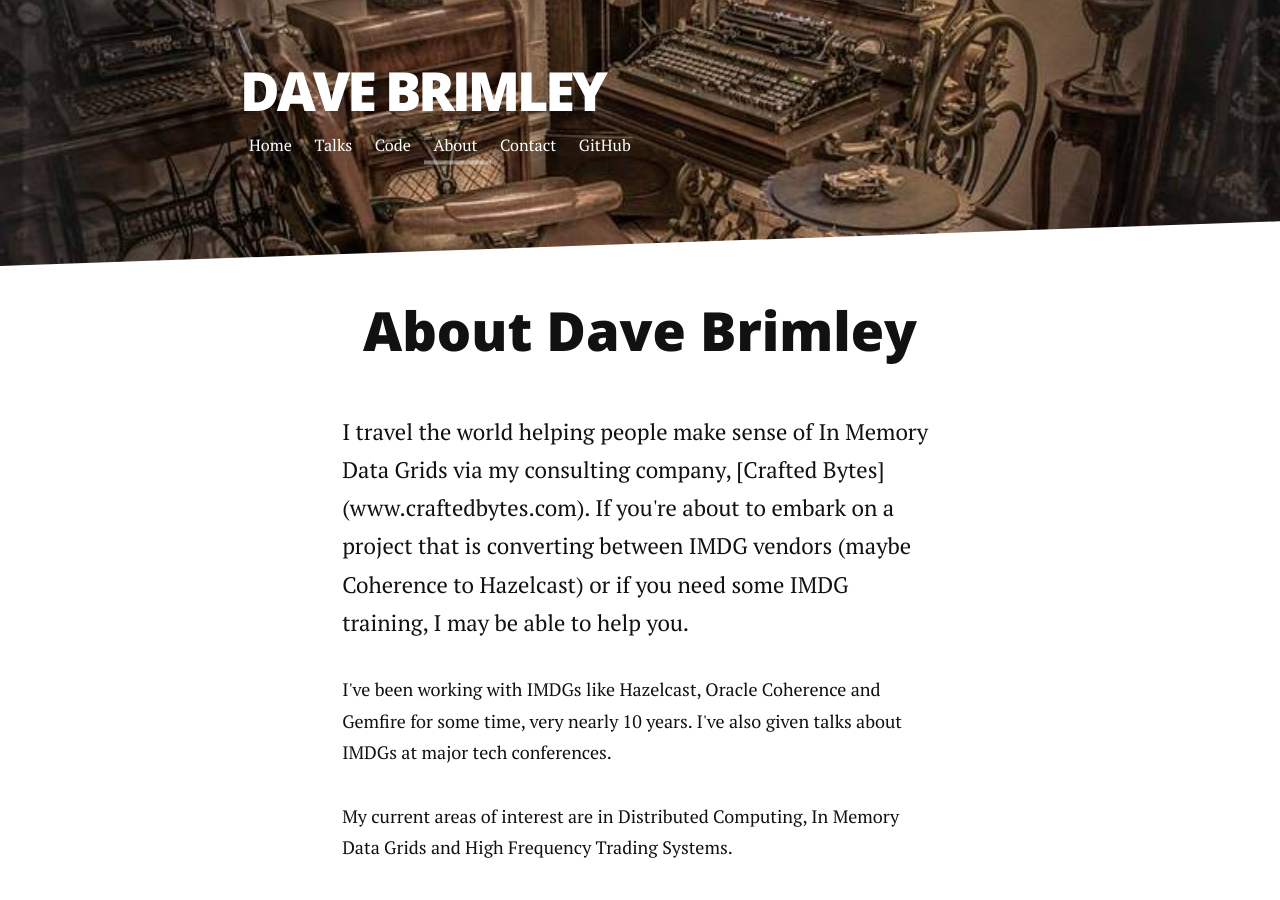
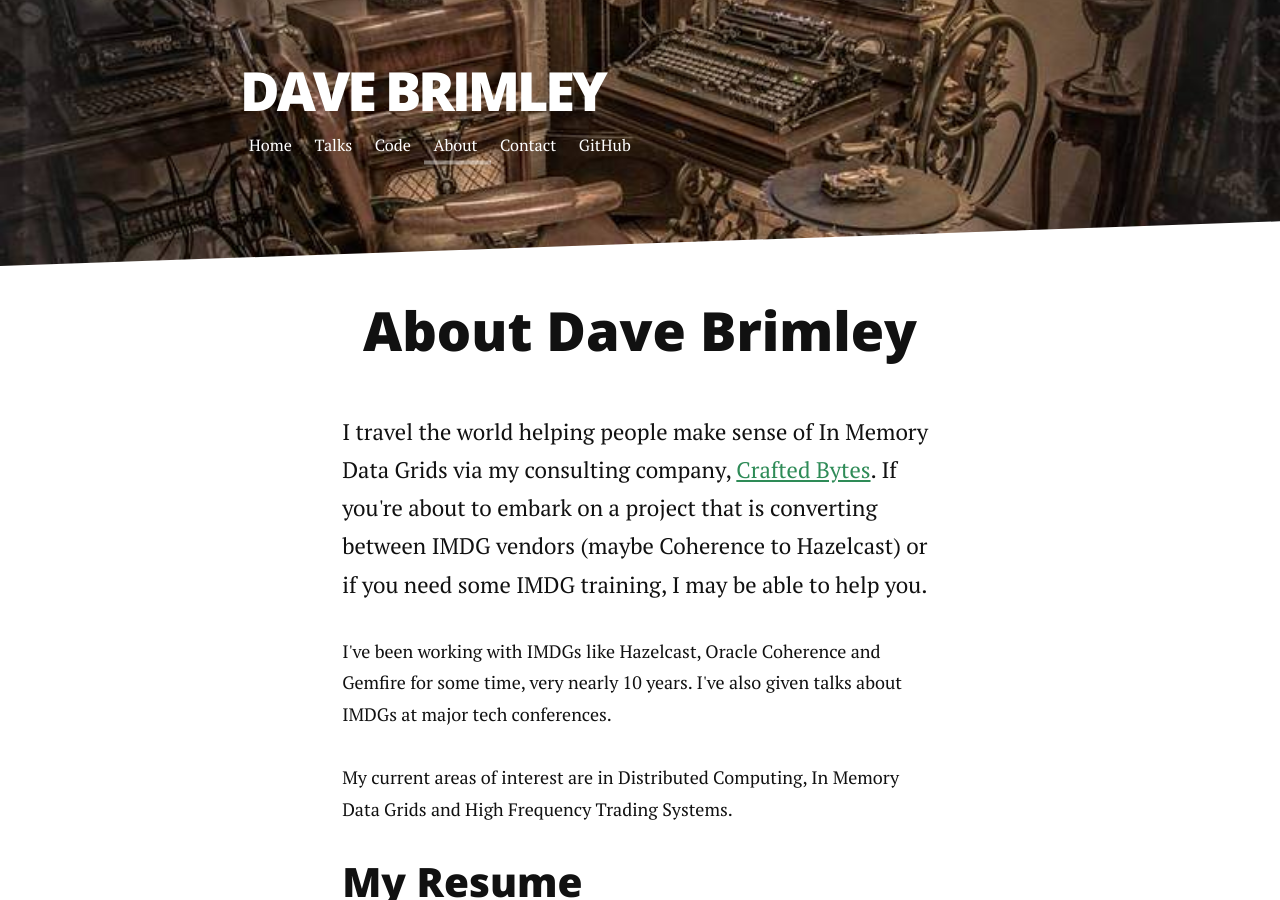
Before and after one commit to dbrimley/dbrimley.github.io, a Jekyll site: the page built from about.md, in a window 1280 px wide and 900 px high. Built offline with Jekyll 4.4.1, drawn with Linux system fonts in a browser that asks for light colours; nearby versions of some CDN libraries; Markdown is read by kramdown in place of the engine named in the settings; some of the changed lines change nothing that is shown.

Commit message:
fixed wrong link

```diff
--- a/about.md
+++ b/about.md
@@ -5,7 +5,7 @@ title: About Crafted Bytes
 
 <div class="post">
 	<h1 class="pageTitle">About Dave Brimley</h1>
-	<p class="intro">I travel the world helping people make sense of In Memory Data Grids via my consulting company, [Crafted Bytes](www.craftedbytes.com).  If you're about to embark on a project that is converting between IMDG vendors (maybe Coherence to Hazelcast) or if you need some IMDG training, I may be able to help you.</p>
+	<p class="intro">I travel the world helping people make sense of In Memory Data Grids via my consulting company, <a href="www.craftedbytes.com">Crafted Bytes</a>.  If you're about to embark on a project that is converting between IMDG vendors (maybe Coherence to Hazelcast) or if you need some IMDG training, I may be able to help you.</p>
 	<p>I've been working with IMDGs like Hazelcast, Oracle Coherence and Gemfire for some time, very nearly 10 years.  I've also given talks about IMDGs at major tech conferences.</p>
   <p>My current areas of interest are in Distributed Computing, In Memory Data Grids and High Frequency Trading Systems.</p>
 	<h2>My Resume</h2>
```
